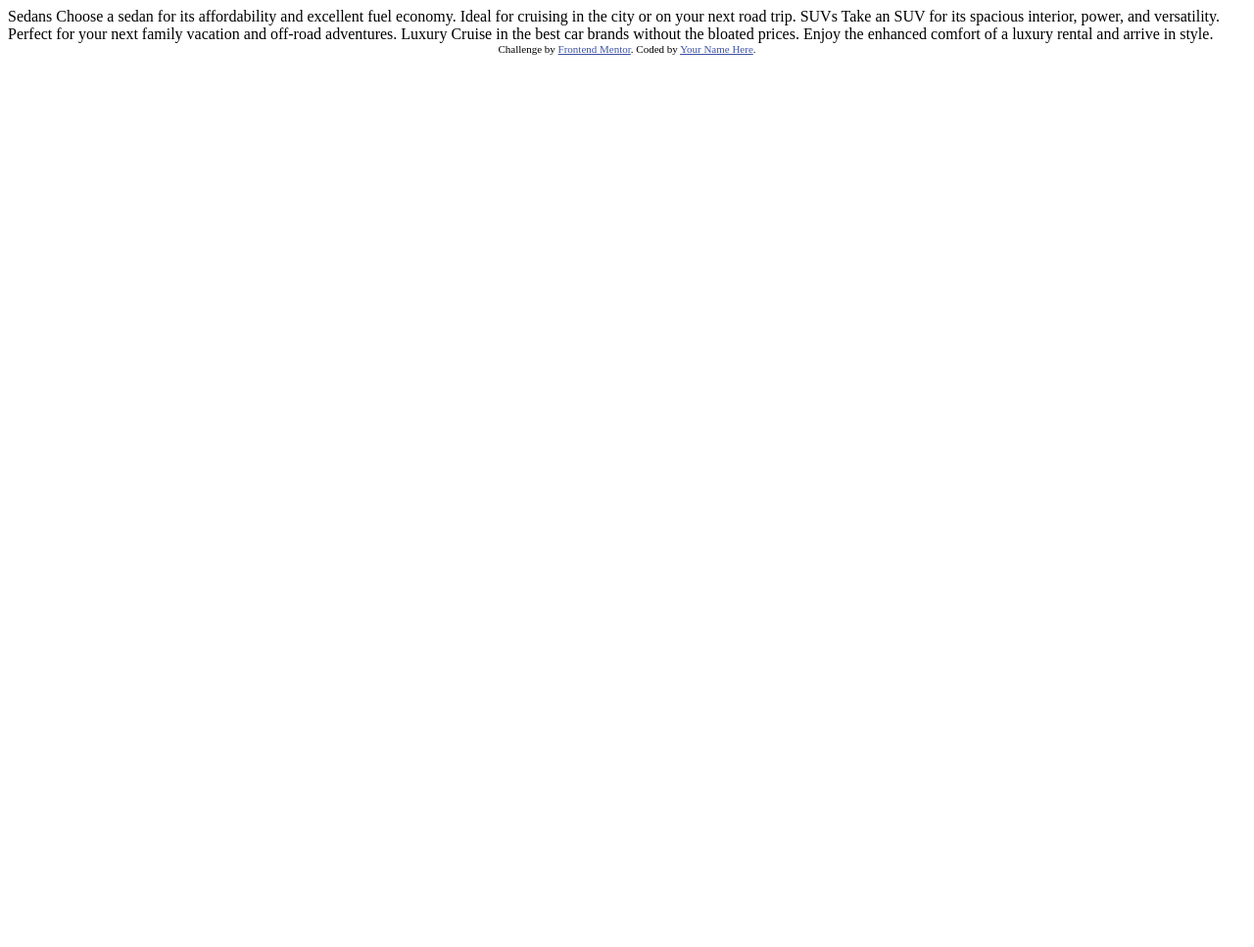
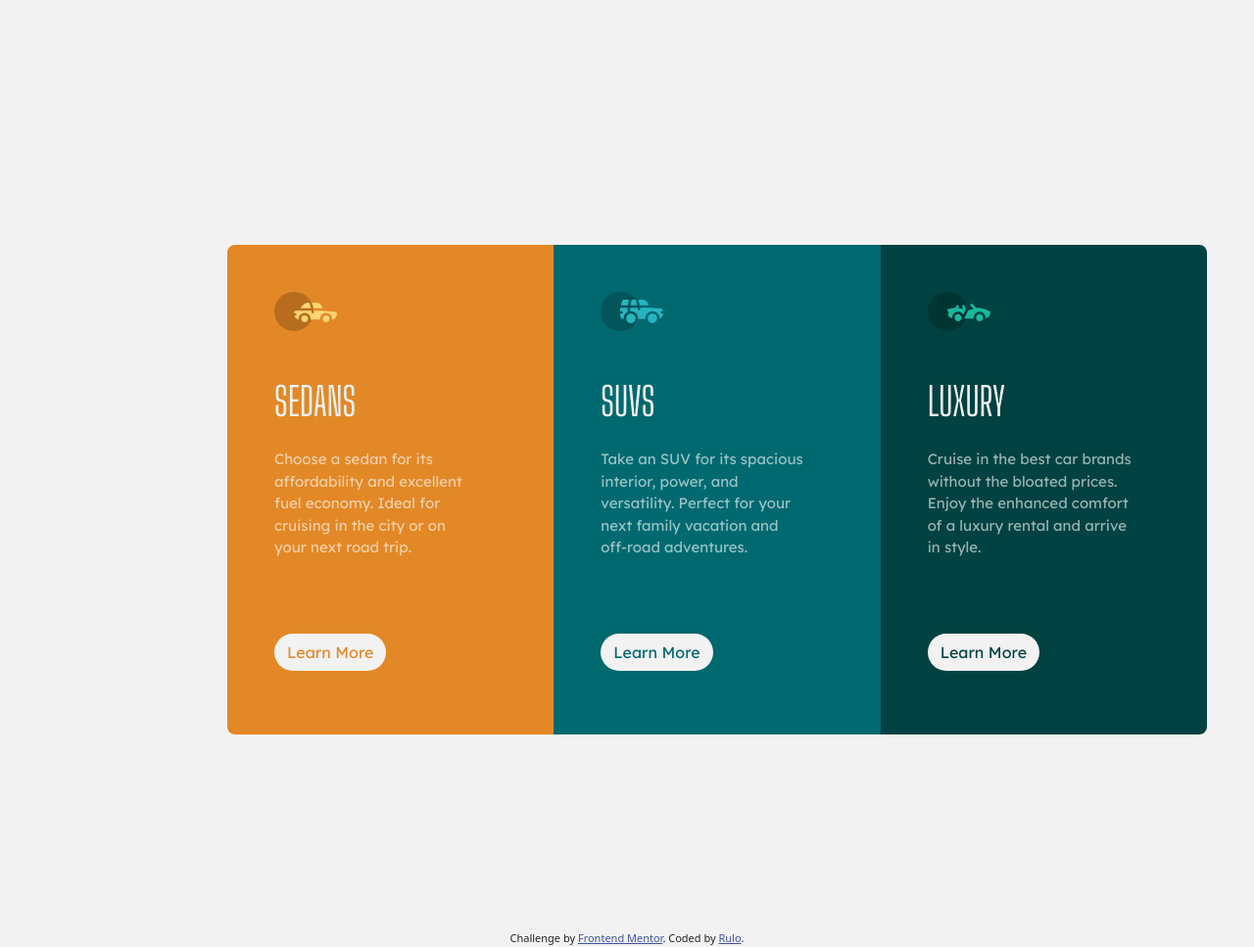
Before and after one commit to mbernabo/Challenge-Front-End-Mentor-3, a plain HTML site: page index.html in a window 1280 px wide. Shown: the whole page at 98% size. Before the commit the page ends 800 px from the top, so only its background shows below. Drawn offline with nearby package versions, Linux system fonts and the light colour scheme.

Commit message:
Proyecto Terminado
Tiempo: 3 horas.

```diff
--- /dev/null
+++ b/app.css
@@ -0,0 +1,72 @@
+body {
+  background-color: hsl(0, 0%, 95%);
+}
+.sedans {
+  background-color: hsl(31, 77%, 52%);
+  border-top-left-radius: 8px;
+  border-bottom-left-radius: 8px;
+}
+
+.suvs {
+  background-color: hsl(184, 100%, 22%);
+}
+
+.luxury {
+  background-color: hsl(179, 100%, 13%);
+  border-top-right-radius: 8px;
+  border-bottom-right-radius: 8px;
+}
+
+/* .col {
+  height: 500px;
+  width: 800px;
+  margin-top: 200px;
+} */
+
+h3 {
+  font-family: "Big Shoulders Display", cursive;
+  font-weight: 400;
+  font-size: 40px;
+  text-transform: uppercase;
+  color: hsl(0, 0%, 95%);
+}
+
+p {
+  color: hsla(0, 0%, 100%, 0.75);
+  opacity: 0.8;
+  font-family: "Lexend Deca", sans-serif;
+  font-weight: 400;
+  font-size: 15px;
+  line-height: 150%;
+}
+
+.div-texto {
+  width: 210px;
+  height: auto;
+}
+
+.row {
+  width: 1000px;
+  height: 500px;
+  margin: 250px 200px 200px 150px;
+}
+
+.btn {
+  border-radius: 20px;
+  background-color: hsl(0, 0%, 95%);
+  font-family: "Lexend Deca", sans-serif;
+  font-weight: 400;
+  margin-top: 60px;
+}
+
+.btn-sedans {
+  color: hsl(31, 77%, 52%);
+}
+
+.btn-suvs {
+  color: hsl(184, 100%, 22%);
+}
+
+.btn-luxury {
+  color: hsl(179, 100%, 13%);
+}
--- a/index.html
+++ b/index.html
@@ -1,36 +1,96 @@
 <!DOCTYPE html>
 <html lang="en">
   <head>
-  <meta charset="UTF-8">
-  <meta name="viewport" content="width=device-width, initial-scale=1.0"> <!-- displays site properly based on user's device -->
-
-  <link rel="icon" type="image/png" sizes="32x32" href="./images/favicon-32x32.png">
-
+    <meta charset="UTF-8" />
+    <meta name="viewport" content="width=device-width, initial-scale=1.0" />
+    <!-- displays site properly based on user's device -->
+    <link rel="preconnect" href="https://fonts.googleapis.com" />
+    <link rel="preconnect" href="https://fonts.gstatic.com" crossorigin />
+    <link
+      href="https://fonts.googleapis.com/css2?family=Big+Shoulders+Display&family=Lexend+Deca&display=swap"
+      rel="stylesheet"
+    />
+    <link
+      rel="icon"
+      type="image/png"
+      sizes="32x32"
+      href="./images/favicon-32x32.png"
+    />
+    <link
+      href="https://cdn.jsdelivr.net/npm/bootstrap@5.1.3/dist/css/bootstrap.min.css"
+      rel="stylesheet"
+      integrity="sha384-1BmE4kWBq78iYhFldvKuhfTAU6auU8tT94WrHftjDbrCEXSU1oBoqyl2QvZ6jIW3"
+      crossorigin="anonymous"
+    />
+    <link rel="stylesheet" href="app.css" />
     <title>Frontend Mentor | 3-column preview card component</title>
 
     <!-- Feel free to remove these styles or customise in your own stylesheet 👍 -->
     <style>
-    .attribution { font-size: 11px; text-align: center; }
-    .attribution a { color: hsl(228, 45%, 44%); }
+      .attribution {
+        font-size: 11px;
+        text-align: center;
+      }
+      .attribution a {
+        color: hsl(228, 45%, 44%);
+      }
     </style>
   </head>
   <body>
+    <main>
+      <section>
 
-  Sedans
-  Choose a sedan for its affordability and excellent fuel economy. Ideal for cruising in the city
-  or on your next road trip.
+        <div class="container">
+          <div class="row">
+            <div class="col sedans ps-5 pt-5">
+              <img src="images/icon-sedans.svg" alt="Sedan Car Icon" />
+              <h3 class="mt-5">Sedans</h3>
+              <p class="mt-4 div-texto">
+                Choose a sedan for its affordability and excellent fuel economy.
+                Ideal for cruising in the city or on your next road trip.
+              </p>
+              <button class="btn btn-sedans">Learn More</button>
+            </div>
+            <div class="col suvs ps-5 pt-5">
+              <img src="images/icon-suvs.svg" alt="SUV Car Icon" />
+              <h3 class="mt-5">Suvs</h3>
+              <p class="mt-4 div-texto">
+                Take an SUV for its spacious interior, power, and versatility.
+                Perfect for your next family vacation and off-road adventures.
+              </p>
+              <button class="btn btn-suvs">Learn More</button>
+            </div>
+            <div class="col luxury ps-5 pt-5">
+              <img src="images/icon-luxury.svg" alt="Luxury Car Icon" />
+              <h3 class="mt-5">Luxury</h3>
+              <p class="mt-4 div-texto">
+                Cruise in the best car brands without the bloated prices. Enjoy
+                the enhanced comfort of a luxury rental and arrive in style.
+              </p>
+              <button class="btn btn-luxury">Learn More</button>
+            </div>
+          </div>
 
-  SUVs
-  Take an SUV for its spacious interior, power, and versatility. Perfect for your next family vacation
-  and off-road adventures.
-
-  Luxury
-  Cruise in the best car brands without the bloated prices. Enjoy the enhanced comfort of a luxury
-  rental and arrive in style.
-
-  <div class="attribution">
-    Challenge by <a href="https://www.frontendmentor.io?ref=challenge" target="_blank">Frontend Mentor</a>.
-    Coded by <a href="#">Your Name Here</a>.
+      </section>
     </div>
+    </main>
+    <footer>
+      <div class="attribution mx-auto">
+        Challenge by
+        <a href="https://www.frontendmentor.io?ref=challenge" target="_blank"
+          >Frontend Mentor</a
+        >. Coded by <a href="https://rulo.ar">Rulo</a>.
+      </div>
+    </footer>
+    <script
+      src="https://cdn.jsdelivr.net/npm/@popperjs/core@2.10.2/dist/umd/popper.min.js"
+      integrity="sha384-7+zCNj/IqJ95wo16oMtfsKbZ9ccEh31eOz1HGyDuCQ6wgnyJNSYdrPa03rtR1zdB"
+      crossorigin="anonymous"
+    ></script>
+    <script
+      src="https://cdn.jsdelivr.net/npm/bootstrap@5.1.3/dist/js/bootstrap.min.js"
+      integrity="sha384-QJHtvGhmr9XOIpI6YVutG+2QOK9T+ZnN4kzFN1RtK3zEFEIsxhlmWl5/YESvpZ13"
+      crossorigin="anonymous"
+    ></script>
   </body>
 </html>
```
Lines whose indentation alone changed are shown as unchanged.
